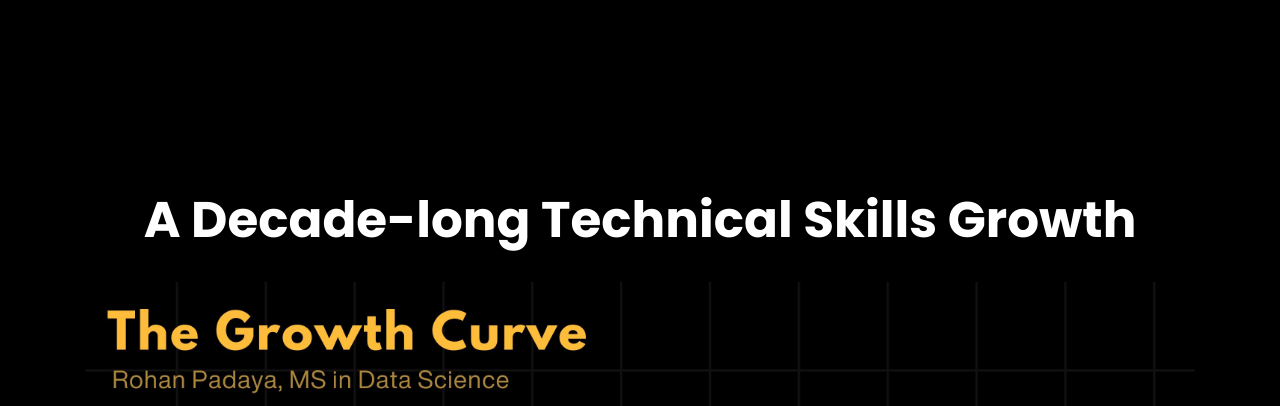
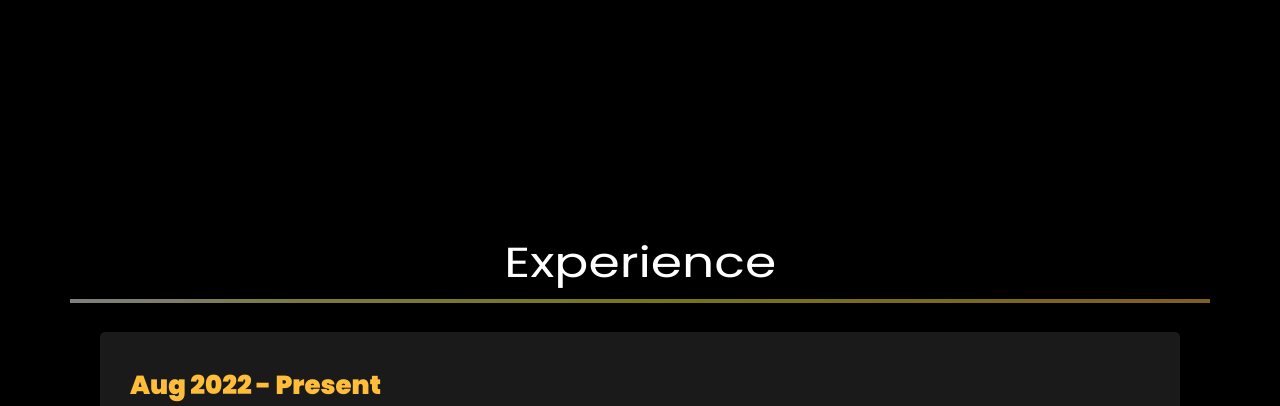
Before and after one commit to rohanpadaya/PortfolioSpectrum, a plain HTML site: page index.html in a window 1280 px wide. Shown: the part 1293-1699 px from the top of the page. Drawn offline with Linux system fonts and the light colour scheme; files whose address does not match are found by name.

Commit message:
removed growth curve

```diff
--- a/index.html
+++ b/index.html
@@ -229,7 +229,7 @@
 		</div>
 	</section>
 
-	<section class="ftco-section ftco-no-pb" id="skills-growth-section">
+	<!--<section class="ftco-section ftco-no-pb" id="skills-growth-section">
 		<div class="container">
 		  <div class="row justify-content-center pb-5">
 			<div class="col-md-12 heading-section text-center ftco-animate">
@@ -239,7 +239,7 @@
 			</div>
 		  </div>
 		</div>
-	  </section>
+	  </section> -->
 
 	<section class="ftco-section ftco-no-pb" id="experience-section" >
 		<div class="container">
```
